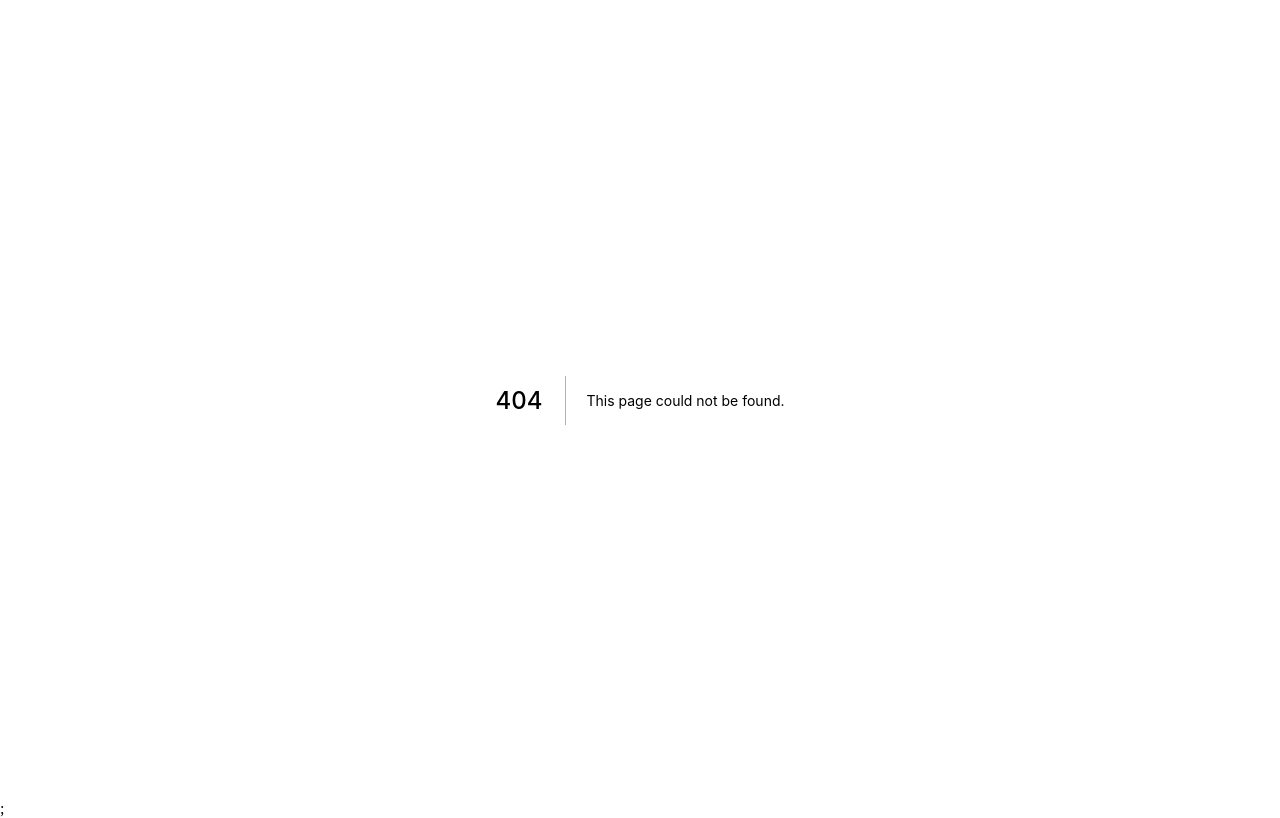
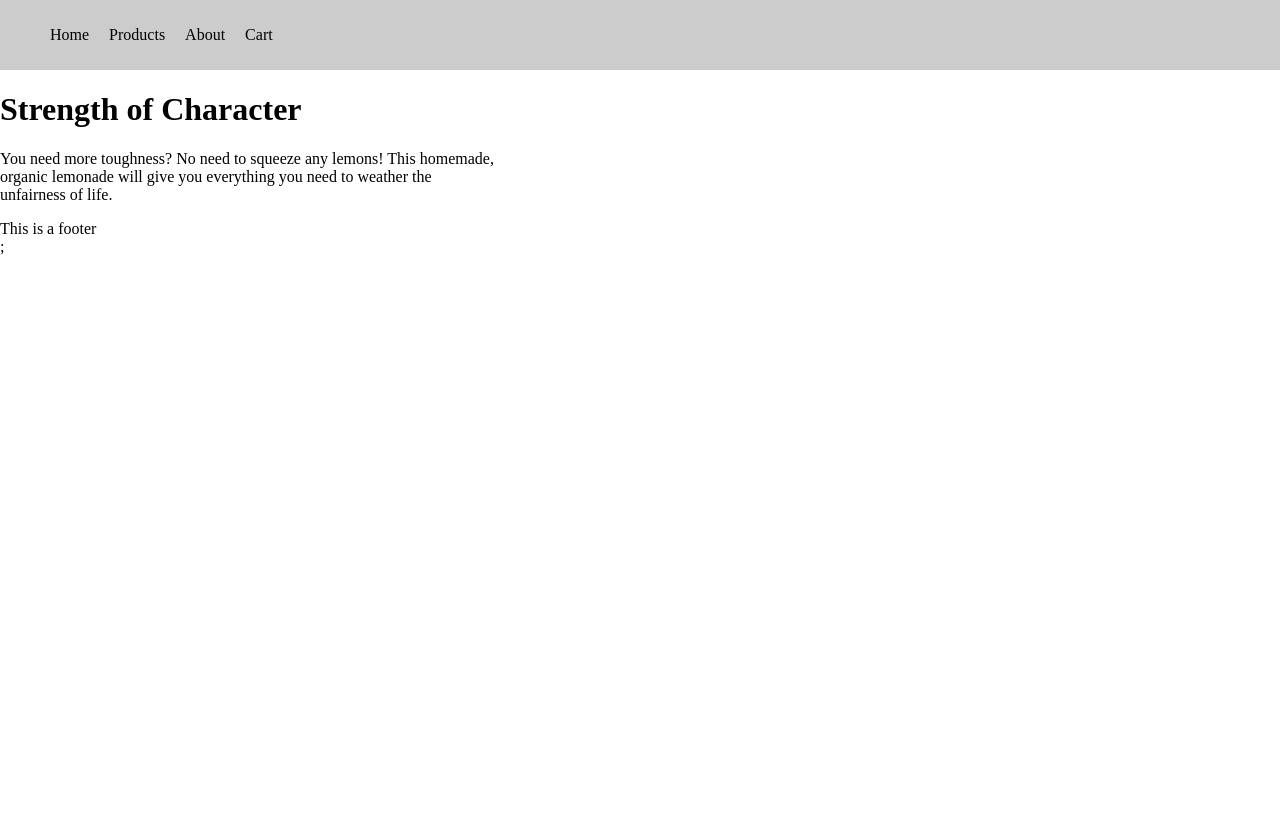
Before and after one commit to jae-kat/ecommerce-mockup, a Next.js app: page /products/1 in a window 1280 px wide. Before the commit this address had no page. Built offline with nearby package versions, Linux system fonts and the light colour scheme.

Commit message:
Add dynamic routing for individual product pages

```diff
--- /dev/null
+++ b/pages/products/[productId].js
@@ -0,0 +1,35 @@
+import { css } from '@emotion/react';
+import Head from 'next/head';
+import Layout from '../../components/Layout';
+import { productList } from '../../util/database';
+
+const productDivStyles = css`
+  max-width: 500px;
+`;
+
+export default function ProductId(props) {
+  return (
+    <Layout>
+      <Head>
+        <title>{props.product.name}</title>
+      </Head>
+      <div css={productDivStyles}>
+        <h1>{props.product.name}</h1>
+        <p>{props.product.description}</p>
+      </div>
+    </Layout>
+  );
+}
+
+export function getServerSideProps(context) {
+  const productId = context.query.productId;
+  const matchingProduct = productList.find(
+    (singleProduct) => productId === singleProduct.id,
+  );
+
+  return {
+    props: {
+      product: matchingProduct,
+    },
+  };
+}
```
